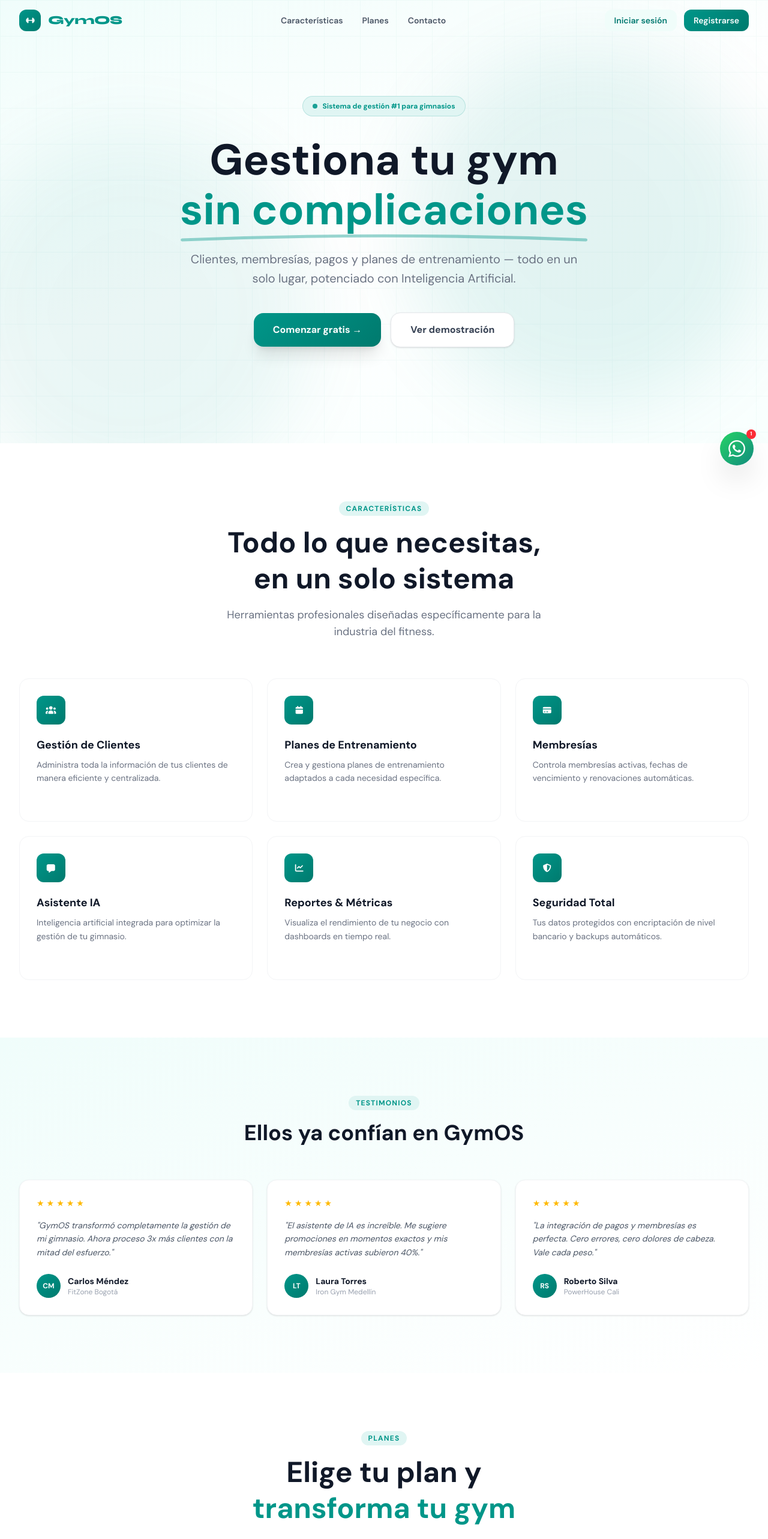
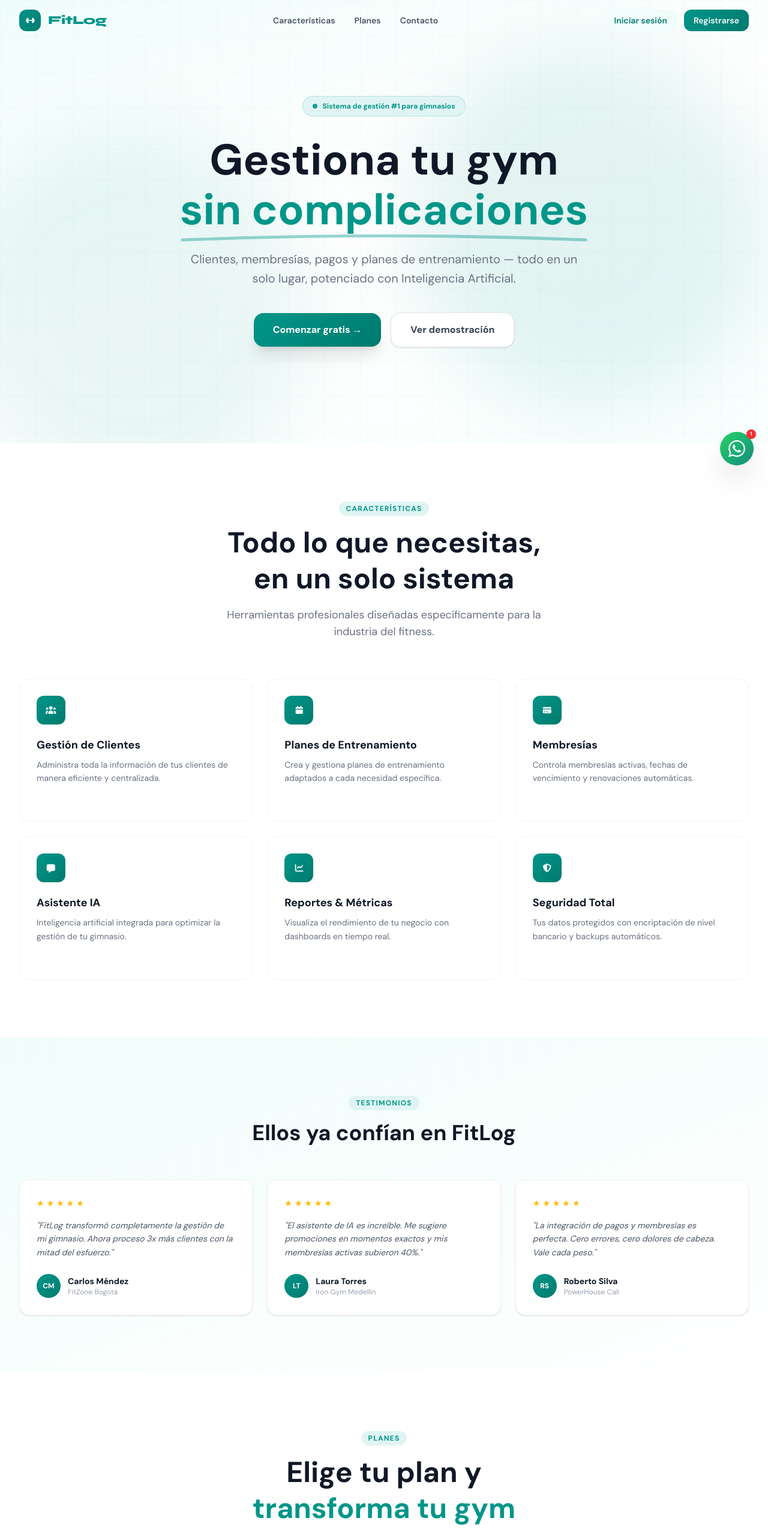
Before and after one commit to farcuad/frontend-gym, a React (Vite) app: page / in a window 1280 px wide. Shown: the top 2566 px of the page at 60% size. Built offline with nearby package versions, Linux system fonts and the light colour scheme.

Commit message:
Titulos corregidor en home

```diff
--- a/src/views/Home.tsx
+++ b/src/views/Home.tsx
@@ -50,7 +50,7 @@ function Header() {
           <div className="w-9 h-9 rounded-xl flex items-center justify-center text-white font-black text-sm" style={{ background: `linear-gradient(135deg, ${P}, ${PD})` }}>
             <FontAwesomeIcon icon={faDumbbell} className="text-xs" />
           </div>
-          <span className="font-black text-xl tracking-tight" style={{ color: P, fontFamily: "'Syne', sans-serif" }}>GymOS</span>
+          <span className="font-black text-xl tracking-tight" style={{ color: P, fontFamily: "'Syne', sans-serif" }}>FitLog</span>
         </div>
 
         {/* Desktop nav */}
@@ -205,7 +205,7 @@ function Features() {
 function SocialProof() {
   const [ref, visible] = useFadeIn();
   const testimonials = [
-    { name: "Carlos Méndez", gym: "FitZone Bogotá", text: "GymOS transformó completamente la gestión de mi gimnasio. Ahora proceso 3x más clientes con la mitad del esfuerzo.", avatar: "CM" },
+    { name: "Carlos Méndez", gym: "FitZone Bogotá", text: "FitLog transformó completamente la gestión de mi gimnasio. Ahora proceso 3x más clientes con la mitad del esfuerzo.", avatar: "CM" },
     { name: "Laura Torres", gym: "Iron Gym Medellín", text: "El asistente de IA es increíble. Me sugiere promociones en momentos exactos y mis membresías activas subieron 40%.", avatar: "LT" },
     { name: "Roberto Silva", gym: "PowerHouse Cali", text: "La integración de pagos y membresías es perfecta. Cero errores, cero dolores de cabeza. Vale cada peso.", avatar: "RS" },
   ];
@@ -216,7 +216,7 @@ function SocialProof() {
         <div className={`text-center mb-14 transition-all duration-700 ${visible ? "opacity-100 translate-y-0" : "opacity-0 translate-y-8"}`}>
           <span className="text-xs font-bold uppercase tracking-widest px-3 py-1 rounded-full" style={{ color: P, background: PL }}>Testimonios</span>
           <h2 className="mt-4 text-4xl font-black leading-tight text-gray-900">
-            Ellos ya confían en GymOS
+            Ellos ya confían en FitLog
           </h2>
         </div>
         <div className="grid grid-cols-1 md:grid-cols-3 gap-6">
@@ -400,7 +400,7 @@ function Footer() {
               <div className="w-9 h-9 rounded-xl flex items-center justify-center text-white" style={{ background: `linear-gradient(135deg, ${P}, ${PD})` }}>
                 <FontAwesomeIcon icon={faDumbbell} className="text-xs" />
               </div>
-              <span className="font-black text-xl text-white" style={{ fontFamily: "'Syne', sans-serif" }}>GymOS</span>
+              <span className="font-black text-xl text-white" style={{ fontFamily: "'Syne', sans-serif" }}>FitLog</span>
             </div>
             <p className="text-sm leading-relaxed max-w-xs">El sistema de gestión más completo para gimnasios modernos. Tecnología al servicio del fitness.</p>
           </div>
```
